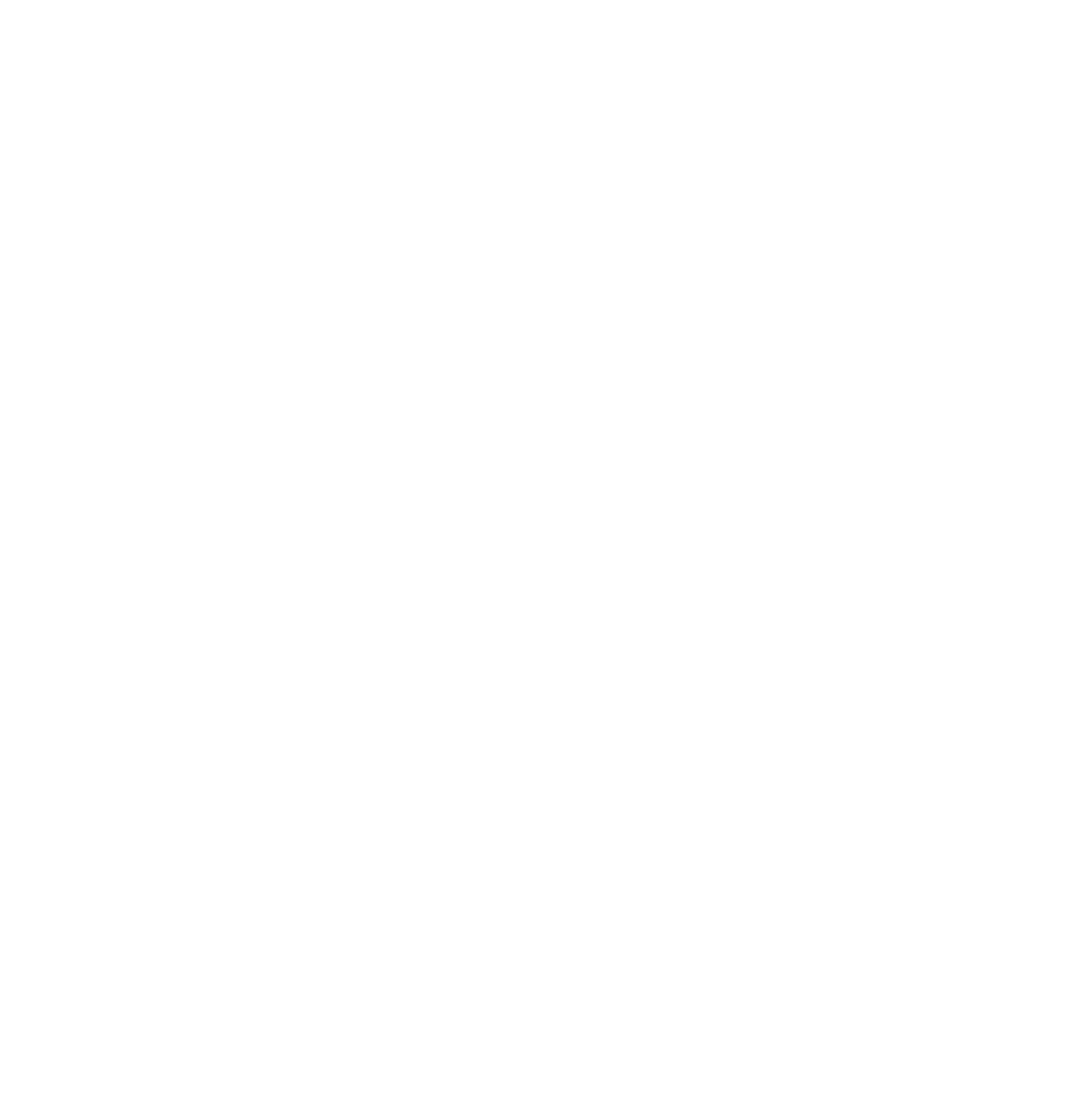
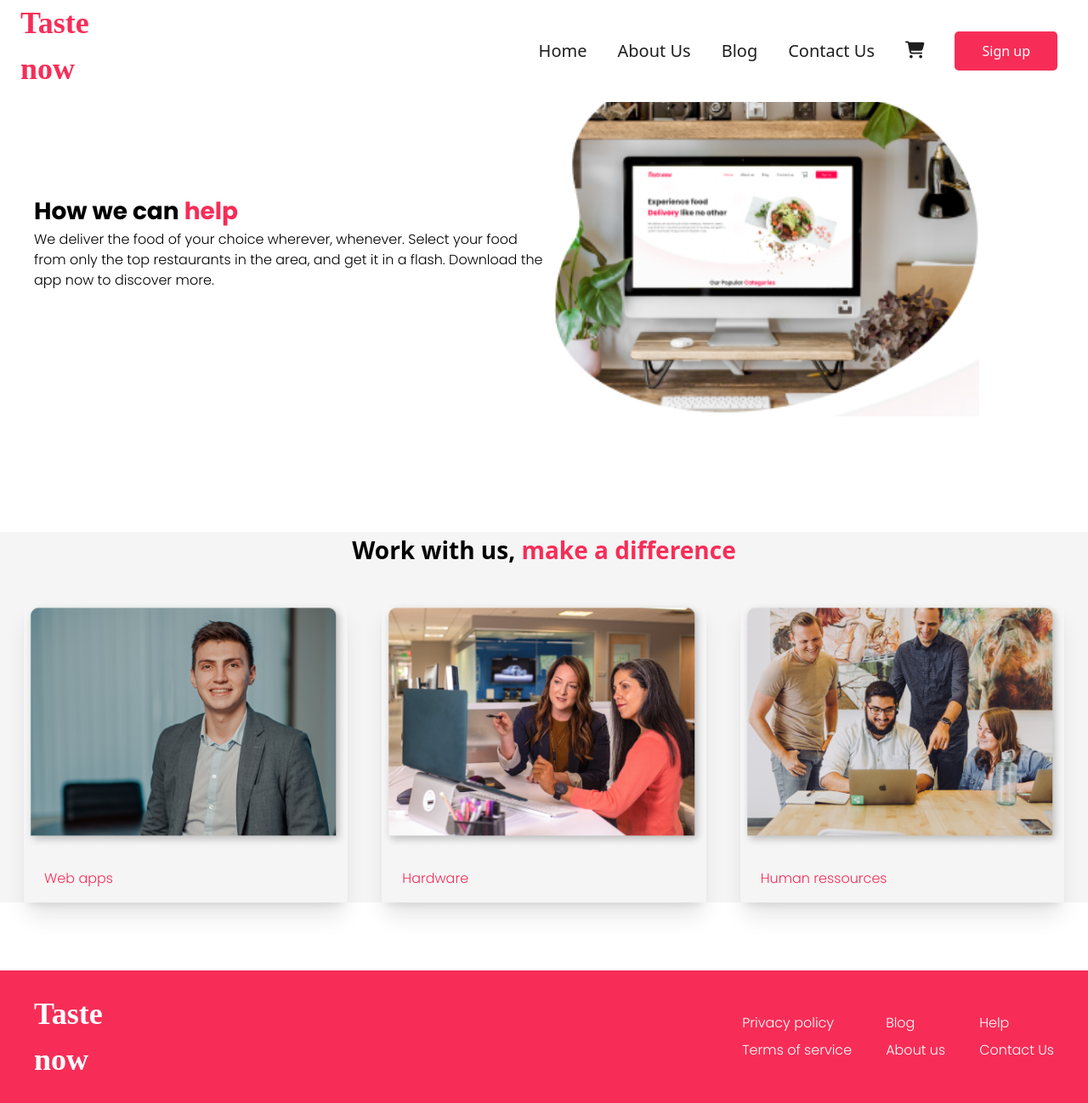
Before and after one commit to youssra-ghninou/taste-now, a React (Vite) app: page /Contactus in a window 1280 px wide. Before the commit this address had no page. Shown: the whole page at 85% size. Before the commit the page ends 800 px from the top, so only its background shows below. Built offline with nearby package versions, Linux system fonts and the light colour scheme; a web font is replaced by a local one.

Commit message:
existing components added

```diff
--- a/src/components/Navbar.jsx
+++ b/src/components/Navbar.jsx
@@ -24,7 +24,7 @@
                     <Link to="/blog"><div className="home text-[16px] font-poppins text-black font-normal hover:text-primary ">Blog</div></Link>
                     </MenuItem>
                     <MenuItem >
-                    <Link to="contactus"><div className="home text-[16px] font-poppins text-black font-normal hover:text-primary ">Contact Us</div></Link>
+                    <Link to="/contactus"><div className="home text-[16px] font-poppins text-black font-normal hover:text-primary ">Contact Us</div></Link>
                     </MenuItem>
                     <MenuItem >
                     <div className="home "><i className="fa-solid fa-cart-shopping text-[20px]  text-black  hover:text-primary "></i></div>
@@ -41,7 +41,7 @@
             <Link to="/"><a href="" className="home text-[20px] text-poppins text-black font-light hover:text-primary"> Home</a></Link>
             <Link to="/about"><a href="" className="home text-[20px] text-poppins text-black font-light hover:text-primary"> About Us</a></Link>
             <Link to="/blog"><a href="" className="home text-[20px] text-poppins text-black font-light hover:text-primary"> Blog</a></Link>
-            <Link to="contactus"><a href="" className="home text-[20px] text-poppins text-black font-light hover:text-primary"> Contact Us </a></Link>
+            <Link to="/contactus"><a href="" className="home text-[20px] text-poppins text-black font-light hover:text-primary"> Contact Us </a></Link>
                 <div className="home "><i className="fa-solid fa-cart-shopping text-[20px]  text-black  hover:text-primary "></i></div>
                 <div className="button">
                         <CommunButton text="Sign up"/>
--- a/src/main.jsx
+++ b/src/main.jsx
@@ -5,6 +5,7 @@
 import { BrowserRouter, Routes, Route } from 'react-router-dom'
 import AboutUs from './routes/AboutUs'
 import Blog from './routes/Blog'
+import Contactus from './routes/contactus'
 
 ReactDOM.createRoot(document.getElementById('root')).render(
 <React.StrictMode>
@@ -13,6 +14,7 @@
          <Route  path="/" element={<App />} />
          <Route  path="about" element={<AboutUs />} />
          <Route  path="Blog" element={<Blog />} />
+         <Route  path="Contactus" element={<Contactus />} />
 
       </Routes>
     </BrowserRouter>
--- /dev/null
+++ b/src/routes/Contactus.jsx
@@ -0,0 +1,24 @@
+import Header from "../components/Header";
+import Navbar from "../components/Navbar";
+import Workwithus from "../components/Workwithus";
+import Footer from "../components/Footer";
+
+
+const Contactus = () => {
+    return (
+        <div className="flex flex-col gap-24">
+           <div className="haut flex flex-col gap-20">
+             <Navbar/>
+             <Header title="How we can" span="help" pg="We deliver the food of your choice wherever, whenever. Select your food from only the top restaurants in the area, and get it in a flash. Download the app now to discover more." sourcelink="/images/bgcontact.png"/>
+           </div>
+           <div className="flex flex-col bg-white gap-20">
+              <div className="flex items-center justify-center"><Workwithus/></div>
+              <Footer/>
+           </div>
+
+
+        </div>
+     );
+}
+
+export default Contactus;
```
Also changed, not shown: src/routes/AboutUs.jsx (+3 -4 lines), public/images/bgcontact.png (added).
